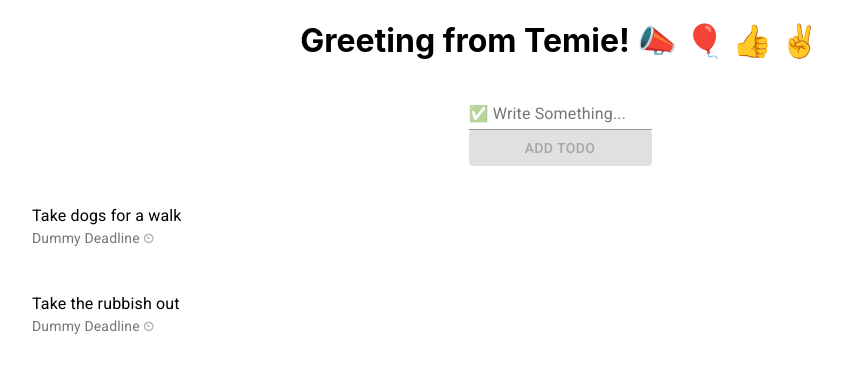
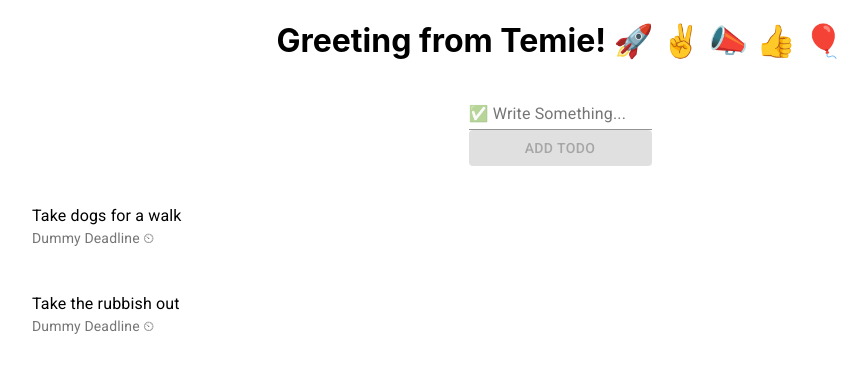
Before and after one commit to temesghentekeste/todo-app-react, a React (Create React App) app: page / in a window 1280 px wide. Shown: the top 372 px of the page, without its empty margins (80-948 px from the left). Built offline with nearby package versions, Linux system fonts and the light colour scheme.

Commit message:
Add Todo.css

```diff
--- a/src/App.js
+++ b/src/App.js
@@ -21,7 +21,7 @@ function App() {
 
   return (
     <div className="App">
-      <h1>Greeting from Temie! 📣 🎈 👍 ✌ </h1>
+      <h1>Greeting from Temie! 🚀 ✌ 📣 👍 🎈  </h1>
       <FormControl>
         <InputLabel>✅  Write Something...</InputLabel>
         <Input
--- /dev/null
+++ b/src/Todo.css
@@ -0,0 +1,3 @@
+.todo__list {
+  text-align: center;
+}
--- a/src/Todo.js
+++ b/src/Todo.js
@@ -1,9 +1,9 @@
 import React from 'react';
-import { List, ListItem, ListItemIcon, ListItemText } from '@material-ui/core';
+import { List, ListItem, ListItemText } from '@material-ui/core';
 
 const Todo = ({ text }) => {
   return (
-    <List>
+    <List className="todo__list">
       <ListItem button>
         <ListItemText inset primary={text} secondary="Dummy Deadline ⏲ " />
       </ListItem>
```
